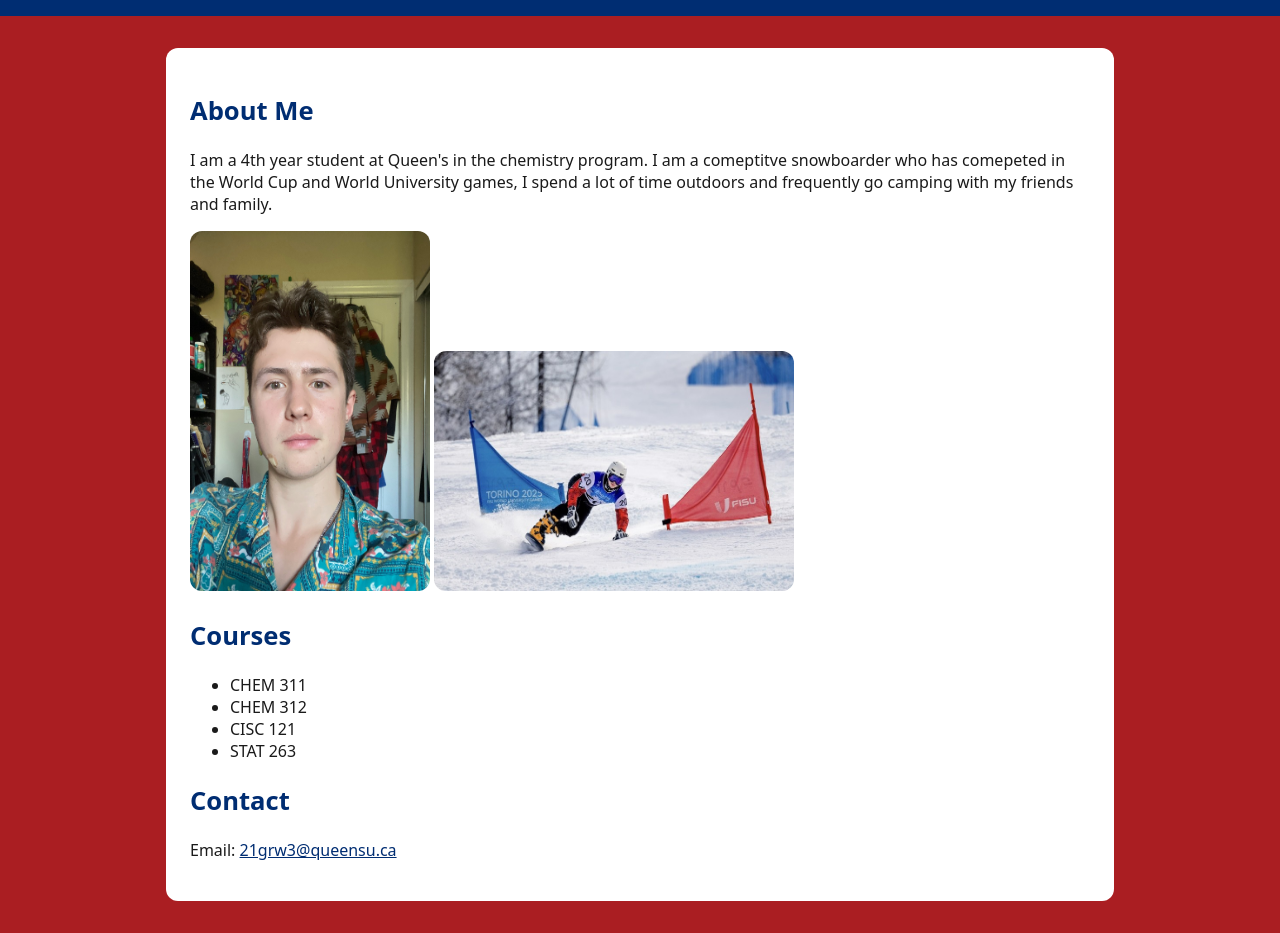
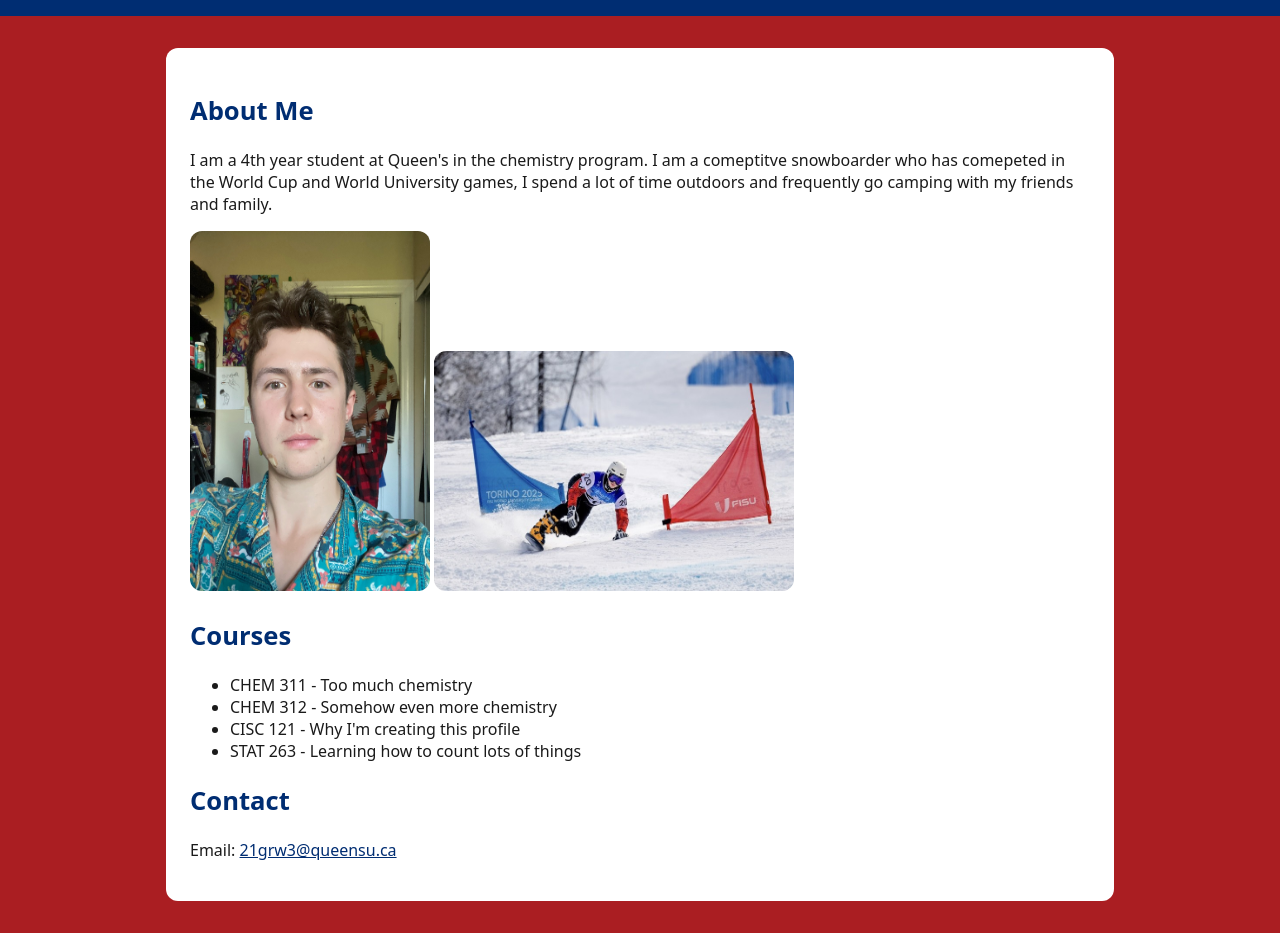
Before and after one commit to ForgotUsername-Geb/queens-student-page, a plain HTML site: page index.html in a window 1280 px wide. Shown: the part 102-1035 px from the top of the page. Drawn offline with Linux system fonts and the light colour scheme.

Commit message:
Update index.html

```diff
--- a/index.html
+++ b/index.html
@@ -23,10 +23,10 @@
       <!-- ====== PROJECTS/COURSES (add or rename items to courses instead of projects) ====== -->
       <h2>Courses</h2>
       <ul>
-        <li>CHEM 311</li>
-        <li>CHEM 312</li>
-        <li>CISC 121</li>
-        <li>STAT 263</li>
+        <li>CHEM 311 - Too much chemistry</li>
+        <li>CHEM 312 - Somehow even more chemistry</li>
+        <li>CISC 121 - Why I'm creating this profile</li>
+        <li>STAT 263 - Learning how to count lots of things</li>
       </ul>
 
       <!-- ====== CONTACT (update your links) ====== -->
```
